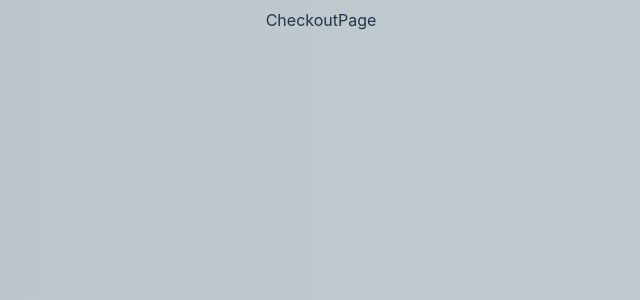
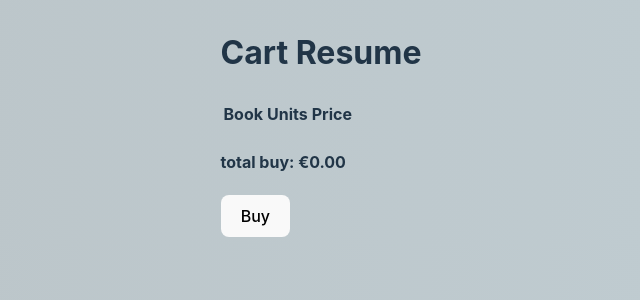
Before and after one commit to ebroto7/assembler-ecommerce, a React (Vite) app: page /private/checkout in a window 1280 px wide. Shown: the top 300 px of the page, without its empty margins (319-959 px from the left). Built offline with nearby package versions, Linux system fonts and the light colour scheme; data requests are answered from the project's data file; a web font is replaced by a local one.

Commit message:
(add) checkout components

```diff
--- a/src/Components/CheckoutContainer/ChekoutContainer.tsx
+++ b/src/Components/CheckoutContainer/ChekoutContainer.tsx
@@ -1,6 +1,7 @@
 import { FC } from 'react'
 import "./checkoutContainer.styles.css";
 import { currencyFormat } from '../../utils/utils';
+import { Link } from 'react-router-dom';
 
 
 type Props = {
@@ -8,7 +9,7 @@ type Props = {
   numberProducts: number,
 }
 
-export const ChekoutContainer: FC<Props> = ({price, numberProducts}) => {
+export const ChekoutContainer: FC<Props> = ({ price, numberProducts }) => {
 
   return (
     <section className='cartPage_checkoutContainer'>
@@ -24,7 +25,9 @@ export const ChekoutContainer: FC<Props> = ({price, numberProducts}) => {
 
       </div>
 
+      <Link to="/private/checkout" className='cartPage_checkoutContainer_Link' >
         <button className='cartPage_chekoutButton'> Checkout </button>
+      </Link>
     </section>
   )
 }
--- a/src/Components/CheckoutContainer/checkoutContainer.styles.css
+++ b/src/Components/CheckoutContainer/checkoutContainer.styles.css
@@ -7,12 +7,17 @@
     align-items: center;
     justify-content: center;
     height: 15vh;
-    min-height: 15vh;
     width: 100vw;
     border-radius: 1rem 1rem 0 0;
-    padding: 0.5rem 0;
     color: white;
     background: var(--primary);
+    margin: 0;
+    padding: 0;
+}
+.cartPage_checkoutContainer_Link  {
+    margin: 0;
+    padding: 0;
+    width: 75%;
 }
 .cartPage_infoContainer {
     display: flex;
--- a/src/Pages/CheckoutPage.tsx
+++ b/src/Pages/CheckoutPage.tsx
@@ -1,11 +1,48 @@
+import { useContext, useId } from 'react'
+import { Link } from 'react-router-dom'
 import { AuthContext } from '../context/authContext'
+import { CartContext } from '../context/BookContext'
+import { currencyFormat } from '../utils/utils'
+currencyFormat
 
-type Props = {}
+const CheckoutPage = () => {
+    const { cartItems } = useContext(CartContext)
+    const id = useId()
 
-const CheckoutPage = (props: Props) => {
+    const handleBuy = () => {
+        // localStorage.removeItem("books")
+        alert("The purchase has been made successfully, in the next 72 hours you will receive your order")
+    }
+
+    const totalPrice = cartItems.map((book) =>  book.book.price * book.units)
+                                .reduce((a, b) => a + b, 0);
 
     return (
-        <div>CheckoutPage</div>
+        <div>
+            <h1>Cart Resume</h1>
+            <table>
+                <thead>
+                    <tr key={"header"}>
+                        <th key={id}>Book</th>
+                        <th key={id + 1}>Units</th>
+                        <th key={id + 2}>Price</th>
+                    </tr>
+                </thead>
+                <tbody>
+                    {cartItems && cartItems.map((book) => (
+                        <tr key={book.isbn}>
+                            <td key={id + book.isbn + 1}>{book.book.title}</td>
+                            <td key={id + book.isbn + 2}>{`x ${book.units}`}</td>
+                            <td key={id + book.isbn + 3}>{currencyFormat(book.book.price * book.units)}</td>
+                        </tr>
+                    ))}
+                </tbody>
+            </table>
+            <h4>{`total buy: ${currencyFormat(totalPrice)}`}</h4>
+            <Link to="/home">
+                <button onClick={handleBuy}> Buy </button>
+            </Link>
+        </div>
     )
 }
 
--- a/src/Pages/SearchPage.tsx
+++ b/src/Pages/SearchPage.tsx
@@ -34,7 +34,7 @@ function SearchPage({ }: Props) {
             <section>
                 <h2 className='searchPage_Title'>{`Search by title: ${query}`}</h2>
                 <ul className='searchPage_BooksContainer'>
-                    {(query.length > 1) &&apiBooks.filter(book => {
+                    {(query.length > 1) && apiBooks.filter(book => {
                         if(!query) return true
                         const bookTitle = book.title.toLocaleLowerCase()
                         return bookTitle.includes(query.toLocaleLowerCase())
```
Lines whose indentation alone changed are shown as unchanged.
